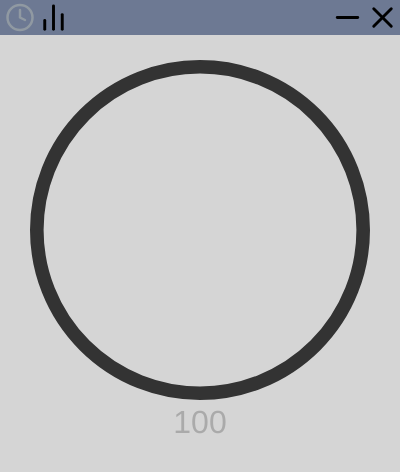
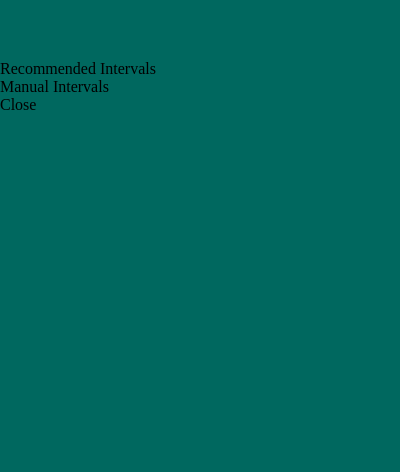
Before and after one commit to fox-archives/sigag, an Electron app: page index.html in a window 400 px wide. Both pictures are taken after a click on the element 17 px from the left and 17 px from the top of the page. Drawn offline with nearby package versions, Linux system fonts and the light colour scheme.

Commit message:
Added a primitive sidebar Added a sidebar which activates when the clock icon is pressed. Clicking on the close text also closes the sidebar. Later, I want the sidebar to slide to the right while increasing its width to 100%. This will prevent the text from continuouslly wrapping to a different width.

```diff
--- a/app/css/main.css
+++ b/app/css/main.css
@@ -16,7 +16,30 @@ body {
     background-color: #D5D5D5;
 }
 
-/* CLOSE MINIMIZE ELEMENTS */
+/* CHANGE INTERVAL SIDEBAR START */
+#change-interval-sidebar {
+height: 100%;
+width: 0px;
+position: fixed; /* Stay in place */
+z-index 1;
+top 0;
+left 0;
+background-color: blue;
+overflow-x: hidden /* Disable horizontal scroll */
+padding-top: 60px; /* Place content 60px from the top */
+transition: 0.5s;
+}
+
+#main {
+    transition: margin-left 0.5s;
+}
+
+
+
+
+/* CHANGE INTERVAL SIDEBAR END */
+
+/* TITLEBAR START */
 #titlebarContainer {
 	position: relative;
     display: flex;
@@ -24,7 +47,7 @@ body {
     width: 100%;
     background-color: #6D7993;
 	justify-content: space-between;
-	 -webkit-app-region: drag;
+    -webkit-app-region: drag;
 }
 
 #titlebar-left {
@@ -41,6 +64,9 @@ body {
 	flex-direction: row;
 }
 
+#clock-svg {
+
+}
 #statistics-svg {
 	padding-left: 1px;
 }
@@ -50,25 +76,37 @@ body {
     height: 35px;
 }
 
-#settings-svg {
+#clock-svg {
 	width: 30px;
 	height: 30px;
 	padding-left: 5px;
 	padding-top: 2.5px;
-
-
 }
 
-#settings:hover > #settings-svg, #statistics:hover > #statistics-svg, #minimize:hover > #minimize-svg, #close:hover > #close-svg {
+#clock:hover > #clock-svg, #statistics:hover > #statistics-svg, #minimize:hover > #minimize-svg, #close:hover > #close-svg {
 	stroke: #9099A2;
 	transition: stroke 250ms;
 }
 
 #titlebarContainer > div {
--webkit-app-region: no-drag;
+    -webkit-app-region: no-drag;
 }
+/* TITLEBAR ENDS */
 
 
+/* CLOCK SIDEBAR */
+#change-interval-sidebar {
+    position: fixed;
+    background: #00685F;
+    width: 0%;
+    height: 100%;
+    z-index: 1;
+    top: 0;
+    left: 0;
+    overflow-x: hidden; /* Disable the horizontal scroll */
+    padding-top: 60px; /* Place content 60px from the top */
+    transition: 0.5s;
+}
 /* MAIN CLOCK */
 #container {
     display: grid;
--- a/app/css/progress-bar.css
+++ b/app/css/progress-bar.css
@@ -1,8 +1,8 @@
-.progress {
+.countdown {
     height: 500px;
 }
 
-.progress > svg {
+.countdown > svg {
     height: 100%;
     display: block;
 }
--- /dev/null
+++ b/app/js/navigation.js
@@ -0,0 +1,10 @@
+function toggleSideNavigation(isOpen) {
+    if(isOpen === 1) //Open the sidebar
+    {
+        document.getElementById("change-interval-sidebar").style.width="100%"
+    }
+    if(isOpen === 0) //Open the sidebar
+    {
+        document.getElementById("change-interval-sidebar").style.width="0%"
+    }
+}
--- a/app/js/progress-bar.js
+++ b/app/js/progress-bar.js
@@ -11,19 +11,19 @@
     circle.animate(1);
 }; */
 
-var bar = new ProgressBar.Circle('#progress', {
+var bar = new ProgressBar.Circle('#countdown', {
   color: '#aaa',
   // This has to be the same size as the maximum width to
   // prevent clipping
   strokeWidth: 4,
-  trailWidth: 1,
+  trailWidth: 0,
   easing: 'easeInOut',
   duration: 1400,
   text: {
-    autoStyleContainer: false
+    autoStyleContainer: true
   },
-  from: { color: '#aaa', width: 1 },
-  to: { color: '#333', width: 4 },
+  from: { color: '#C6426E', width: 4 },
+  to: { color: '#642B73', width: 4 },
   // Set default step function for all animate calls
 
   step: function(state, circle) {
@@ -33,13 +33,14 @@ var bar = new ProgressBar.Circle('#progress', {
     var value = Math.round(circle.value() * 100);
     if (value === 0) {
       circle.setText('');
-    } else {
+    }
+    else {
       circle.setText(value);
     }
+  }
 
-  }
 });
 bar.text.style.fontFamily = '"Raleway", Helvetica, sans-serif';
-bar.text.style.fontSize = '2rem';
+bar.text.style.fontSize = '4rem';
 
 bar.animate(1.0);
--- a/index.html
+++ b/index.html
@@ -10,11 +10,19 @@
 </head>
 
 <body>
+	<!-- CHOOSE INTERVAL SIDEBAR -->
+	<div id="change-interval-sidebar">
+			<div id="interval-sidebar-1"><p>Recommended Intervals</p></div>
+			<div id="interval-sidebar-2"><p>Manual Intervals</p></div>
+			<div id="close" onclick="toggleSideNavigation(0)"><p>Close</p></div>
+	</div>
+
 	<!-- MAIN NAVIGATION -->
+	<div id="main">
 		<div id="titlebarContainer">
 			<div id="titlebar-left">
-			<div id="settings">
-				<svg id="settings-svg" class="titlebar-svg" width="24" height="24" viewBox="0 0 24 24" fill="none" stroke="currentColor" stroke-width="2" stroke-linecap="round" stroke-linejoin="round">
+				<div id="clock" onclick="toggleSideNavigation(1)">
+					<svg id="clock-svg" class="titlebar-svg" width="24" height="24" viewBox="0 0 24 24" fill="none" stroke="currentColor" stroke-width="2" stroke-linecap="round" stroke-linejoin="round">
 						<circle cx="12" cy="12" r="10"></circle>
 						<polyline points="12 6 12 12 16 14"></polyline>
 					</svg>
@@ -42,17 +50,22 @@
 				</div>
 			</div>
 		</div>
+	<!-- END OF TITLEBAR -->
 
-	<!-- MAIN CLOCK -->
+	<!-- START COUNTDOWN CLOCK -->
 	<div id="container">
 			<div id="timer-left"></div>
-		<div id="progress"></div>
+			<div id="countdown"></div>
 			<div id="timer-right"></div>
 	</div>
 
-	<!--<script src="https://cdn.rawgit.com/kimmobrunfeldt/progressbar.js/0.5.6/dist/progressbar.js"></script>-->
+	<!-- END COUNTDOWN CLOCK -->
+
+</div>
+	<!--<script>src="https://cdn.rawgit.com/kimmobrunfeldt/progressbar.js/0.5.6/dist/progressbar.js"></script>-->
+	<script src="./app/js/window-manage.js"></script>
+	<script src="./app/js/navigation.js"></script>
 	<script src="./node_modules/progressbar.js/dist/progressbar.js"></script>
-	<script src="./app/js/window-manage.js"></script>
 	<script src="./app/js/progress-bar.js"></script>
 
 </body>
--- a/package.json
+++ b/package.json
@@ -11,13 +11,14 @@
     "url": "git+https://github.com/EanKeen/Sigag.git"
   },
   "author": "Edwin Kofler",
-  "license": "MIT",
+  "license": "",
   "bugs": {
     "url": "https://github.com/EanKeen/Sigag/issues"
   },
   "homepage": "https://github.com/EanKeen/Sigag#readme",
   "dependencies": {
     "electron": "^1.8.3",
+    "npm": "^5.7.1",
     "progressbar.js": "^1.0.1"
   }
 }
```
Also changed, not shown: 2 other files. Lines whose indentation alone changed are shown as unchanged.
